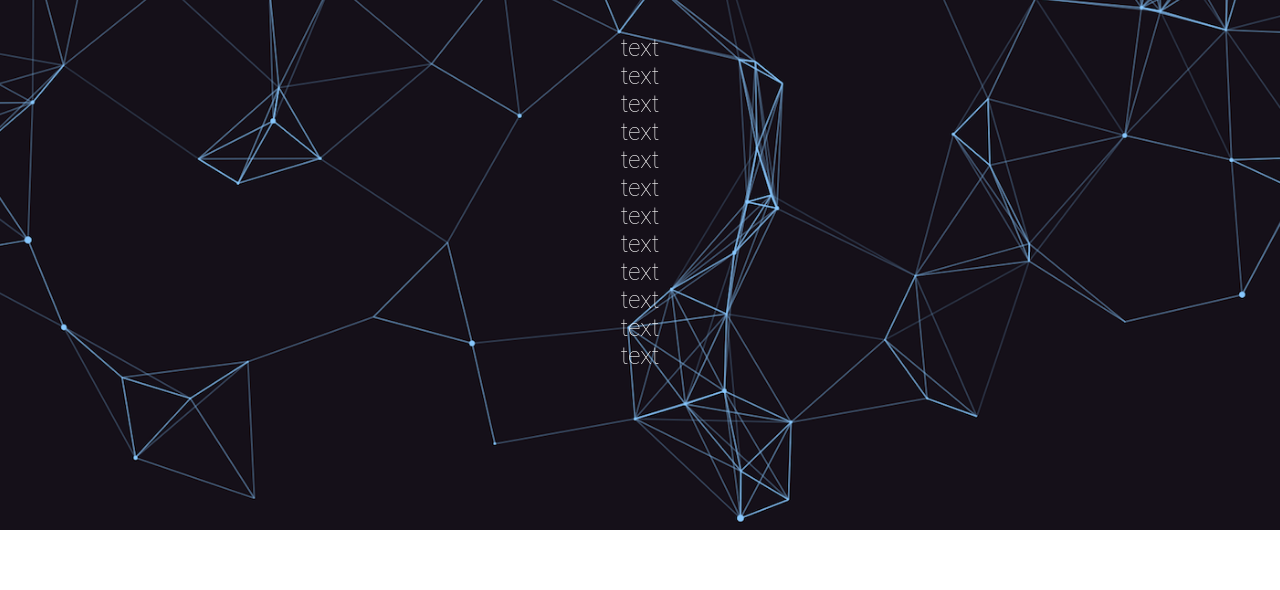
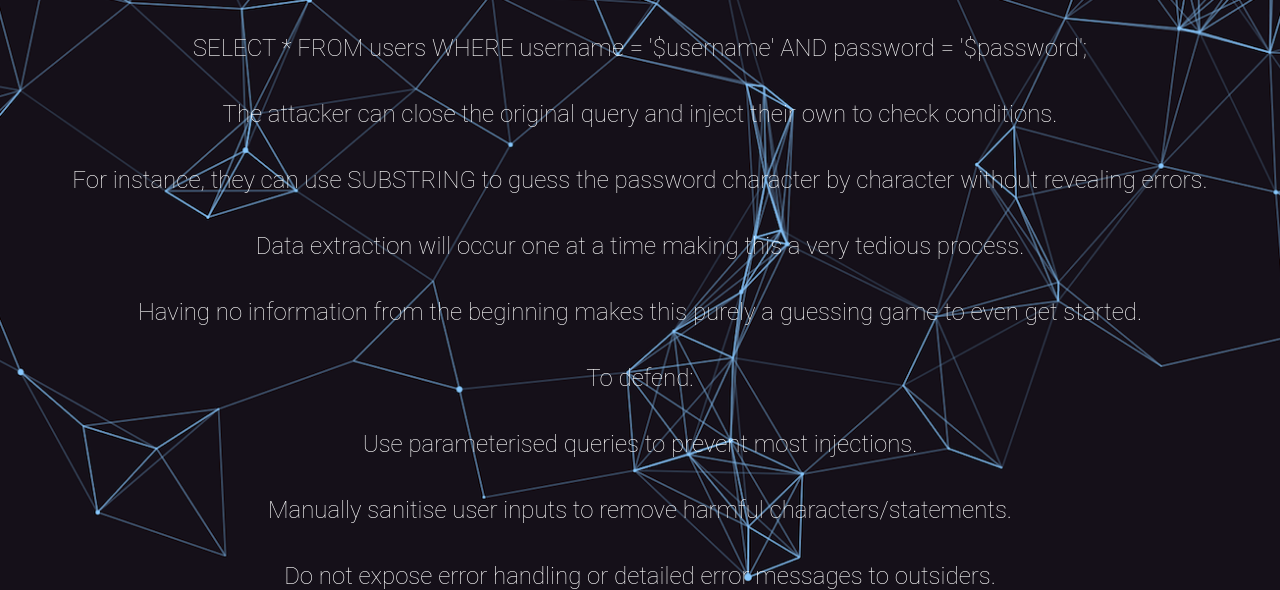
Before and after one commit to Syzygy13/COMP6841SAP, a website: page app/public/learning5.html in a window 1280 px wide. Shown: the part 270-860 px from the top of the page. Before the commit the page ends 800 px from the top, so only its background shows below. Drawn offline with Linux system fonts and the light colour scheme.

Commit message:
added in learning

```diff
--- a/app/public/learning5.html
+++ b/app/public/learning5.html
@@ -12,18 +12,27 @@
     <div class="study">
         <button class="return-btn">Go back</button>
         <h1 class="heading">Blind SQL Injection Attacks</h1>
-        <div class="text">text</div>
-        <div class="text">text</div>
-        <div class="text">text</div>
-        <div class="text">text</div>
-        <div class="text">text</div>
-        <div class="text">text</div>
-        <div class="text">text</div>
-        <div class="text">text</div>
-        <div class="text">text</div>
-        <div class="text">text</div>
-        <div class="text">text</div>
-        <div class="text">text</div>
+        <div class="text">Blind SQL injection is a method where an attacker asks true or false questions to the database to infer information. Similar to 20 Questions.</div>
+        <br><br>
+        <div class="text">This attack works by manipulating queries to see different responses based on true or false conditions.</div>
+        <br><br>
+        <div class="text">SELECT * FROM users WHERE username = '$username' AND password = '$password';</div>
+        <br><br>
+        <div class="text">The attacker can close the original query and inject their own to check conditions.</div>
+        <br><br>
+        <div class="text">For instance, they can use SUBSTRING to guess the password character by character without revealing errors.</div>
+        <br><br>
+        <div class="text">Data extraction will occur one at a time making this a very tedious process.</div>
+        <br><br>
+        <div class="text">Having no information from the beginning makes this purely a guessing game to even get started.</div>
+        <br><br>
+        <div class="text">To defend:</div>
+        <br><br>
+        <div class="text">Use parameterised queries to prevent most injections.</div>
+        <br><br>
+        <div class="text">Manually sanitise user inputs to remove harmful characters/statements.</div>
+        <br><br>
+        <div class="text">Do not expose error handling or detailed error messages to outsiders.</div>
         <button class="next-btn">Back home</button>
     </div>
 
```
Also changed, not shown: app/public/learning1.html (+6 -2 lines), app/public/learning2.html (+19 -12 lines), app/public/learning3.html (+22 -12 lines), app/public/learning4.html (+19 -12 lines).
